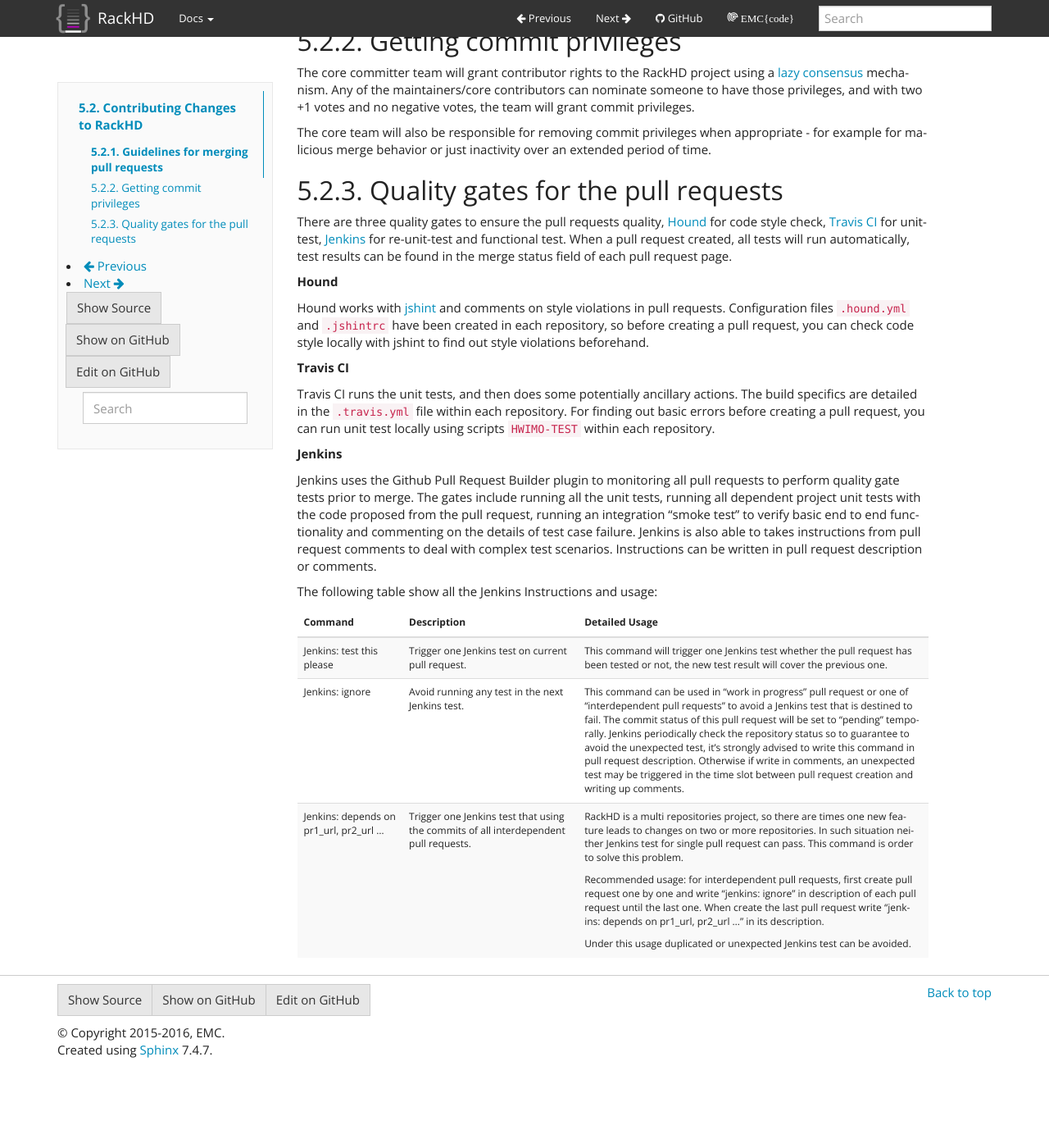
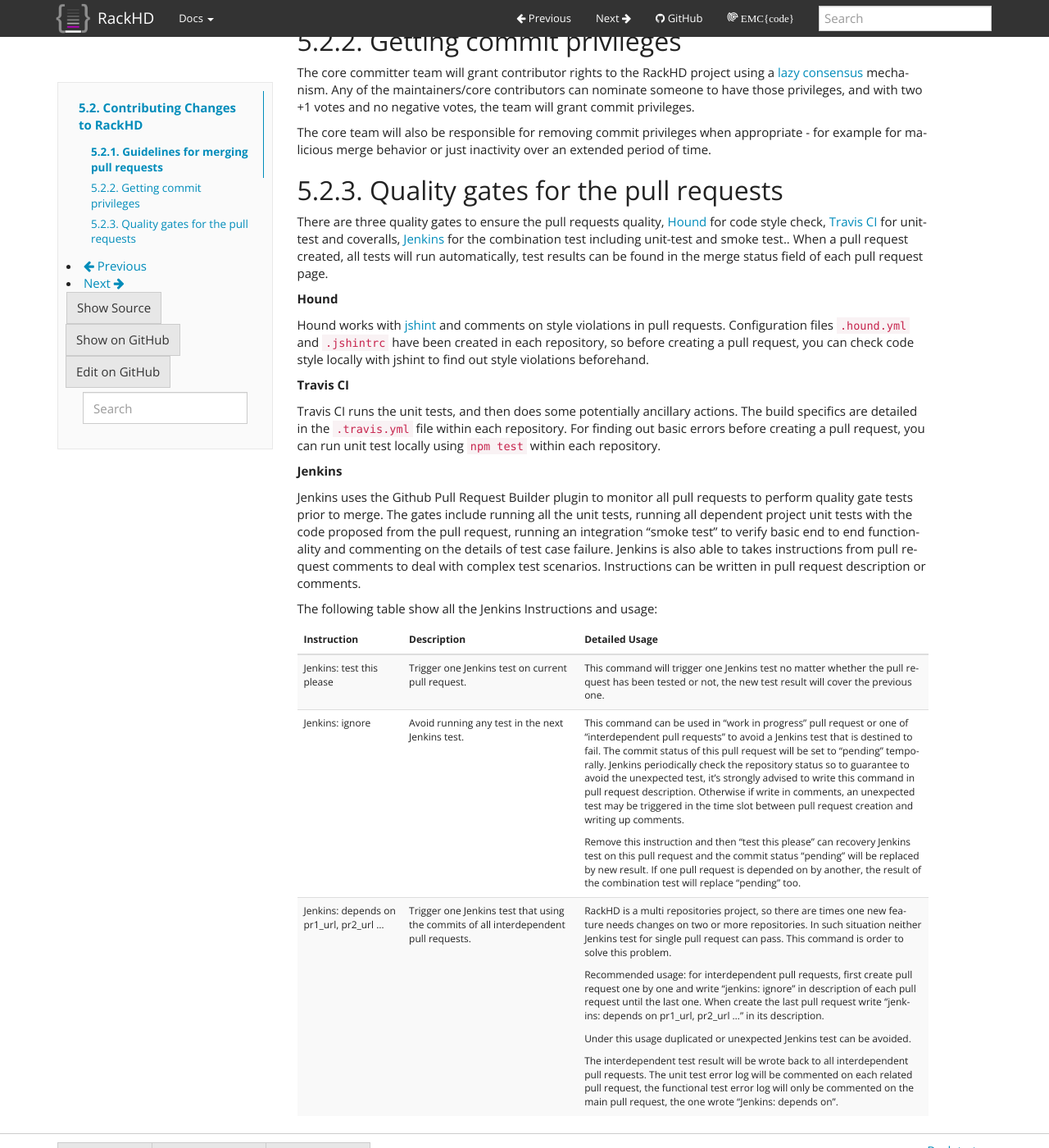
Before and after one commit to RackHD/docs, a Sphinx documentation site: the page built from docs/devguide/contributing.rst, in a window 1280 px wide and 1400 px high, scrolled down 431 px. Shown: the whole window at 82% size. Built offline with Sphinx 7.4.7, drawn with Linux system fonts in a browser that asks for light colours; before the commit the page ends 1733 px from its top, so only the background shows below that.

Commit message:
modified according to comments

```diff
--- a/docs/devguide/contributing.rst
+++ b/docs/devguide/contributing.rst
@@ -41,9 +41,10 @@
 ~~~~~~~~~~~~~~~~~~~~~~~~~~~~~~~~~~~~~
 
 There are three quality gates to ensure the pull requests quality, `Hound`_ for
-code style check, `Travis CI`_ for unit-test, `Jenkins`_ for re-unit-test and
-functional test. When a pull request created, all tests will run automatically, test
-results can be found in the merge status field of each pull request page.
+code style check, `Travis CI`_ for unit-test and coveralls, `Jenkins`_ for the combination
+test including unit-test and smoke test.. When a pull request created, all tests
+will run automatically, test results can be found in the merge status field of
+each pull request page.
 
 .. _Hound: https://houndci.com/
 .. _Travis CI: https://travis-ci.org/
@@ -62,11 +63,11 @@
 Travis CI runs the unit tests, and then does some potentially ancillary actions.
 The build specifics are detailed in the ``.travis.yml`` file within each repository.
 For finding out basic errors before creating a pull request, you can run unit test
-locally using scripts ``HWIMO-TEST`` within each repository.
+locally using ``npm test`` within each repository.
 
 **Jenkins**
 
-Jenkins uses the Github Pull Request Builder plugin to monitoring all pull requests
+Jenkins uses the Github Pull Request Builder plugin to monitor all pull requests
 to perform quality gate tests prior to merge. The gates include running all the unit
 tests, running all dependent project unit tests with the code proposed from the pull
 request, running an integration "smoke test" to verify basic end to end functionality
@@ -80,12 +81,12 @@
     :widths: 30 50 100
     :header-rows: 1
 
-    * - Command
+    * - Instruction
       - Description
       - Detailed Usage
     * - Jenkins: test this please
       - Trigger one Jenkins test on current pull request.
-      - This command will trigger one Jenkins test whether the pull request has been
+      - This command will trigger one Jenkins test no matter whether the pull request has been
         tested or not, the new test result will cover the previous one.
     * - Jenkins: ignore
       - Avoid running any test in the next Jenkins test.
@@ -96,9 +97,14 @@
         unexpected test, it's strongly advised to write this command in pull request description.
         Otherwise if write in comments, an unexpected test may be triggered in the time slot
         between pull request creation and writing up comments.
+
+        Remove this instruction and then "test this please" can recovery Jenkins test on this pull request
+        and the commit status "pending" will be replaced by new result. If one pull request is depended on
+        by another, the result of the combination test will replace "pending" too.
+
     * - Jenkins: depends on pr1_url, pr2_url ...
       - Trigger one Jenkins test that using the commits of all interdependent pull requests.
-      - RackHD is a multi repositories project, so there are times one new feature leads to
+      - RackHD is a multi repositories project, so there are times one new feature needs
         changes on two or more repositories. In such situation neither Jenkins test for single
         pull request can pass. This command is order to solve this problem.
 
@@ -107,3 +113,7 @@
         create the last pull request write "jenkins: depends on pr1_url, pr2_url ..." in its description.
 
         Under this usage duplicated or unexpected Jenkins test can be avoided.
+
+        The interdependent test result will be wrote back to all interdependent pull requests. The unit test
+        error log will be commented on each related pull request, the functional test error log will only be
+        commented on the main pull request, the one wrote "Jenkins: depends on".
```
